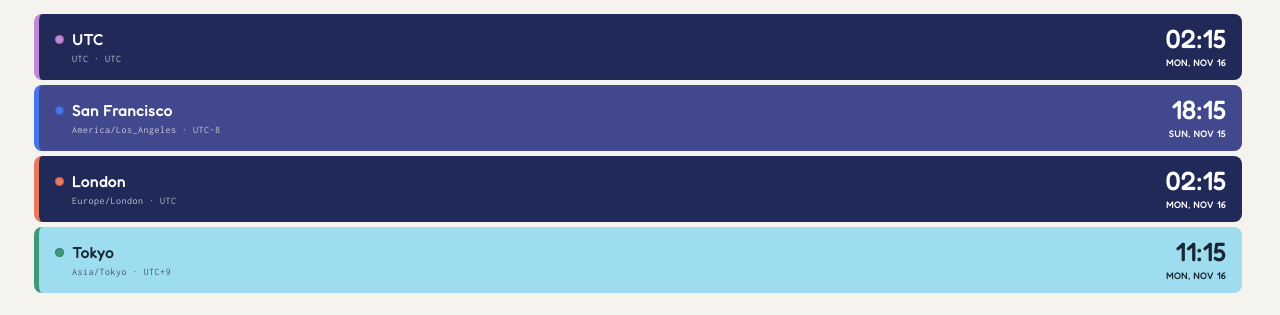
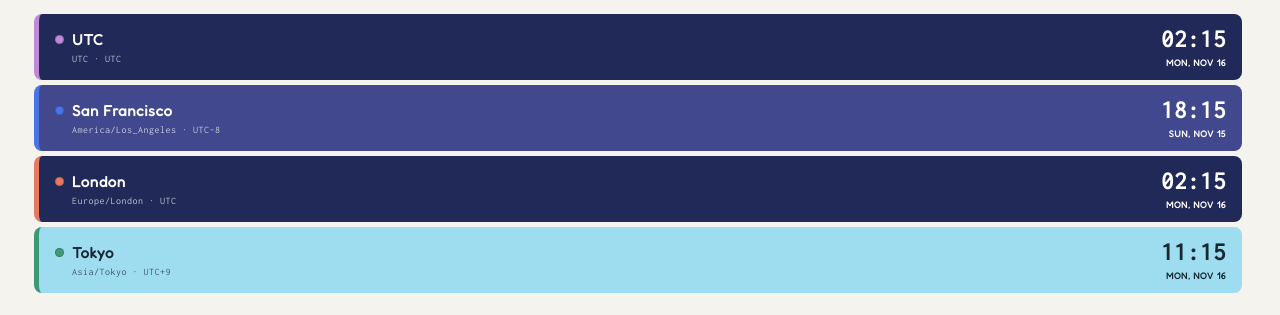
Before and after one commit to abidurr/overlap-alpine, a plain HTML site: page index.html in a window 1280 px wide. Shown: the part 982-1297 px from the top of the page. Drawn offline with nearby package versions, Linux system fonts and the light colour scheme.

Commit message:
time font

```diff
--- a/index.html
+++ b/index.html
@@ -747,7 +747,7 @@
                 text-align: right;
             }
             .moment-time {
-                font: 700 25px/1 var(--display);
+                font: 700 25px/1 var(--mono);
                 font-variant-numeric: tabular-nums;
             }
             .moment-date {
```
